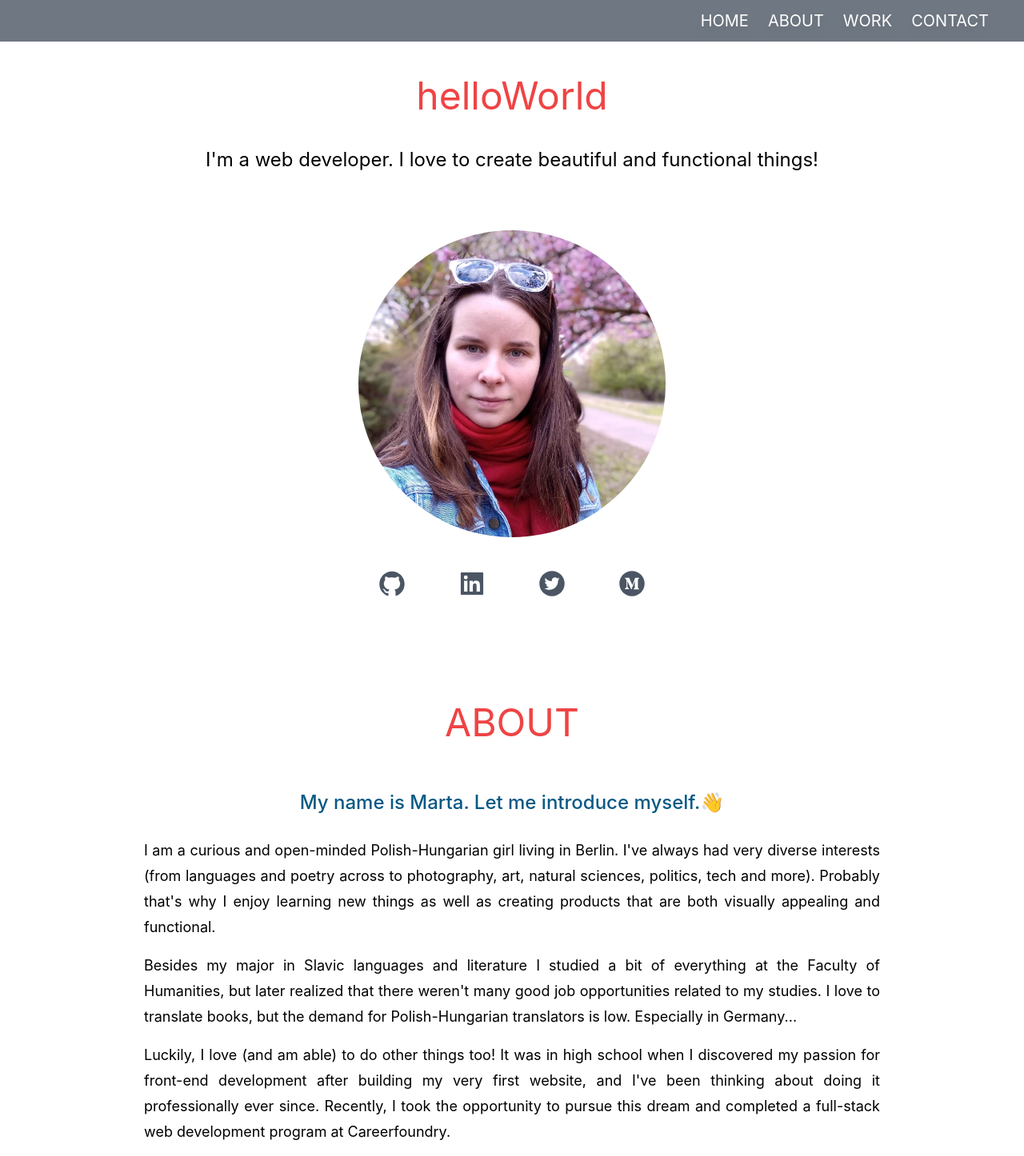
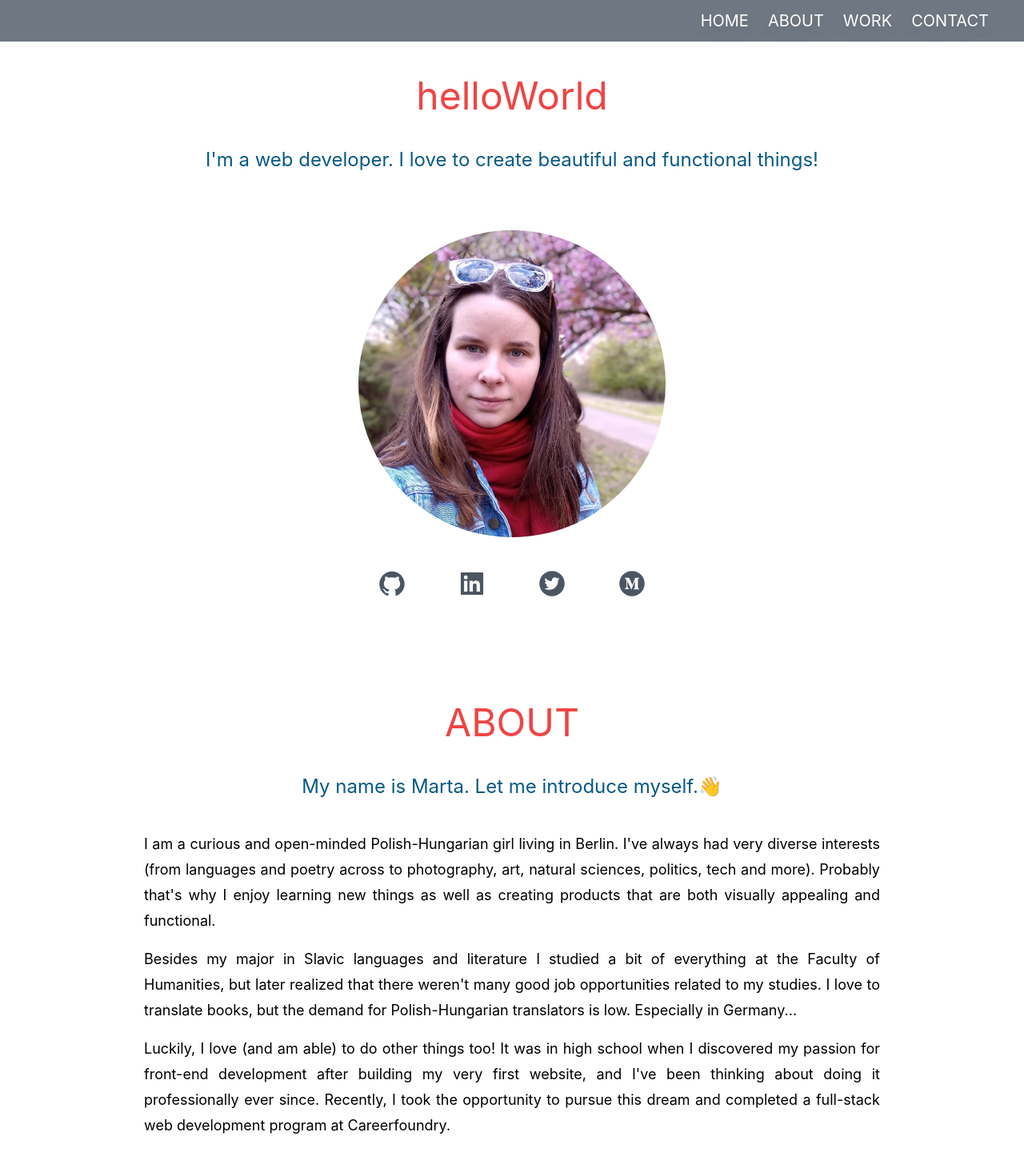
Before and after one commit to martalexaa/my-portfolio, a Next.js app: page / in a window 1280 px wide. Shown: the top 1446 px of the page at 80% size. Built offline with nearby package versions, Linux system fonts and the light colour scheme.

Commit message:
Update index.js

```diff
--- a/pages/index.js
+++ b/pages/index.js
@@ -33,7 +33,7 @@ export default function Home() {
         <section className="min-h-screen text-center p-5 md:p-4" id="home">
           <div className="text-center p-10">
             <h2 className="text-4xl py-6 md:py-9 lg:py-10 md:text-5xl text-red-500 ">helloWorld</h2>
-            <h3 className="text-xl md:text-2xl pb-8">I'm a web developer.
+            <h3 className="text-xl md:text-2xl pb-8 text-sky-800">I'm a web developer.
               I love to create beautiful and functional things!</h3>
           </div>
           <div >
@@ -61,7 +61,7 @@ export default function Home() {
           <div className="lg:px-40 text-center">
             <h3 className="text-4xl md:text-5xl pt-20 pb-5 md:pt-20 md:pb-10 text-center text-red-500">
               ABOUT</h3>
-            <h3 className="text-xl md:text-2xl px-5 py-5 text-sky-800 font-medium">
+            <h3 className="text-xl md:text-2xl pb-8 text-sky-800">
               My name is Marta. Let me introduce myself.👋</h3>
             <p className="text-lg py-2 leading-8 text-justify">
               I am a curious and open-minded Polish-Hungarian girl living in Berlin. I've always had very diverse interests (from languages and poetry across to photography, art, natural sciences, politics, tech and more).
@@ -169,8 +169,8 @@ export default function Home() {
         </section>
 
         <section id="work">
-          <div>
-            <h3 className="text-4xl md:text-5xl py-20 text-center text-red-500">WORK</h3>
+          <div className="text-center">
+            <h3 className="text-4xl md:text-5xl pt-20 pb-5 md:pt-20 md:pb-10 text-center text-red-500">WORK</h3>
           </div>
           <div className="flex flex-col gap-2 py-2 lg:flex-row lg:flex-wrap text-white">
 
@@ -290,7 +290,7 @@ export default function Home() {
           <div className="">
             <h3 className="text-4xl md:text-5xl pt-20 pb-10 text-center text-red-500 ">CONTACT</h3>
             <div className="p-30 text-center my-20 h-96">
-              <h3 className="text-xl md:text-3xl p-5  text-sky-800 font-medium">Are you interested in working with me? Let's get in touch!</h3>
+              <h3 className="text-xl md:text-2xl p-5  text-sky-800">Are you interested in working with me? Let's get in touch.</h3>
               <ul className="py-20 md:text-xl">
                 <li className="pb-4">martalexa@gmail.com</li>
                 <li className="pb-4">Skype: live:martalexa_2</li>
```
